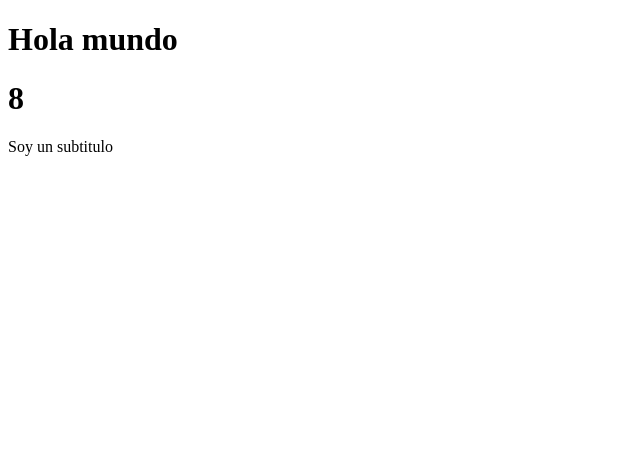
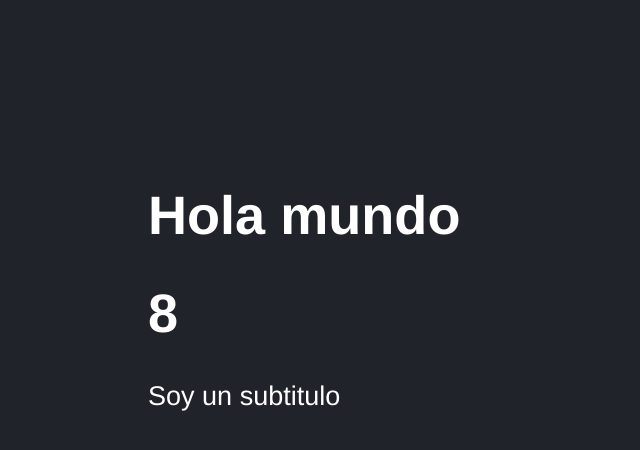
Before and after one commit to FernandoAMoyano/React-course-js, a React (Vite) app in the folder 03-counter-app/: page / in a window 1280 px wide. Shown: the top 450 px of the page, without its empty margins (0-640 px from the left). Built offline with nearby package versions, Linux system fonts and the light colour scheme.

Commit message:
agregando css basico

```diff
--- a/03-counter-app/eslint.config.js
+++ b/03-counter-app/eslint.config.js
@@ -31,6 +31,10 @@ export default [
       // === Configuraciones base ===
       ...js.configs.recommended.rules,
       ...reactHooks.configs.recommended.rules,
+      // Mantienes tus reglas personalizadas
+      "react/react-in-jsx-scope": "off",
+      "react/jsx-uses-react": "off",
+      "react/jsx-uses-vars": "error",
 
       // === Espaciado crítico ===
       "array-bracket-spacing": [ "error", "always" ],
--- /dev/null
+++ b/03-counter-app/src/index.css
@@ -0,0 +1,7 @@
+html, body{
+  background-color: #21232a;
+  color: white;
+  font-family: Helvetica, Arial sans-serif;
+  font-size: 1.3rem;
+  padding: 70px;
+}
--- a/03-counter-app/src/main.jsx
+++ b/03-counter-app/src/main.jsx
@@ -2,7 +2,7 @@ import { createRoot } from "react-dom/client";
 import { StrictMode } from "react";
 import { App } from "./App";
 import FirstApp from "./FirstApp";
-
+import "./index.css";
 
 createRoot( document.getElementById( "root" ) ).render(
   <StrictMode>
```
